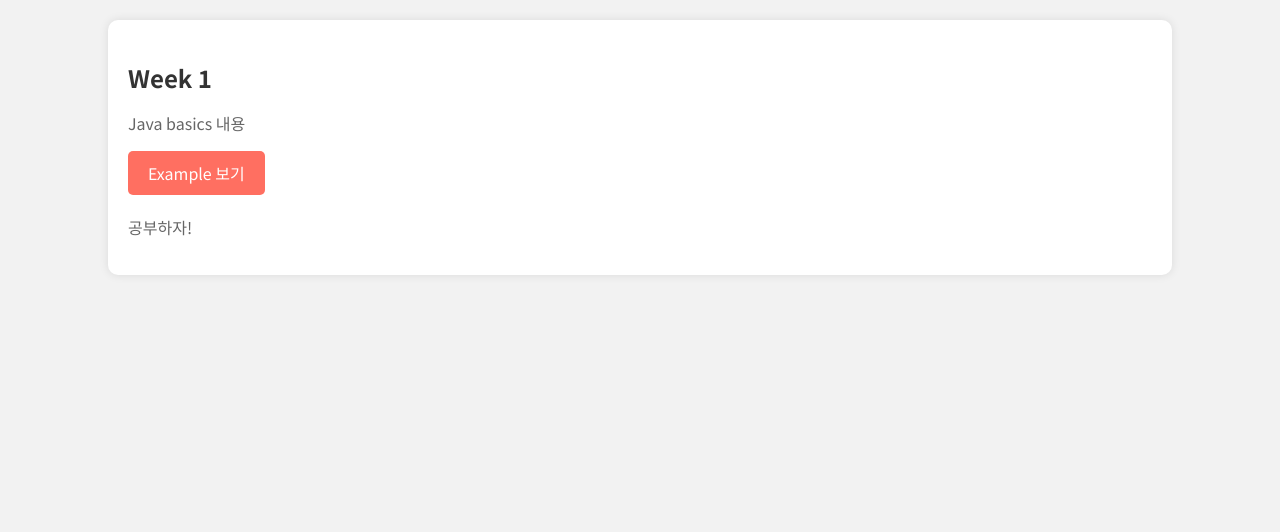
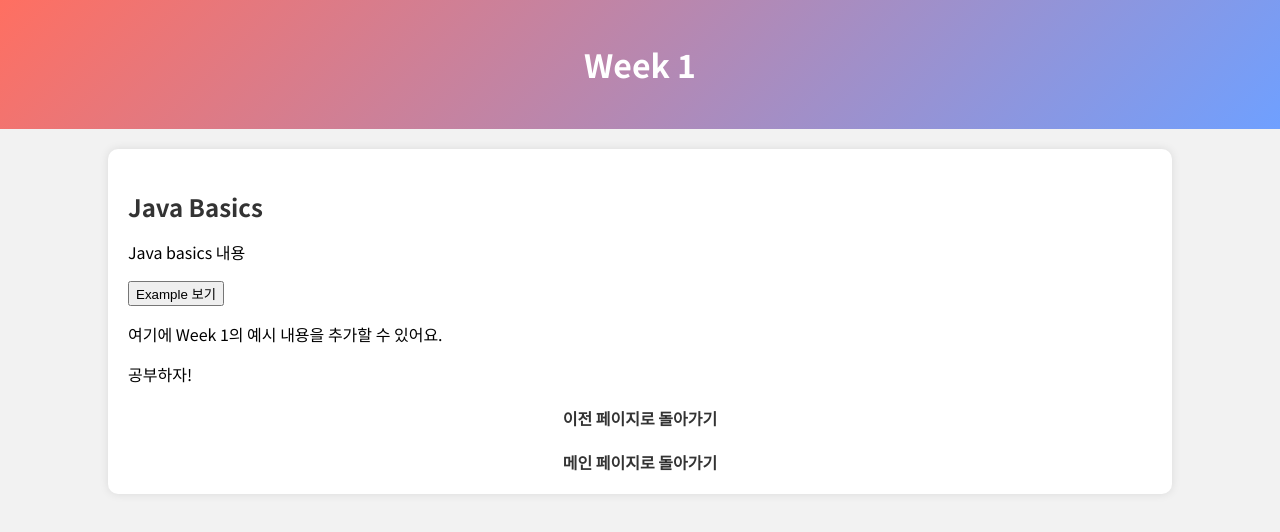
Before and after one commit to Jem-2/211, a plain HTML site: page w1.html in a window 1280 px wide. Drawn offline with Linux system fonts and the light colour scheme.

Commit message:
Update w1.html

```diff
--- a/w1.html
+++ b/w1.html
@@ -11,6 +11,12 @@
             margin: 0;
             padding: 0;
             background-color: #f2f2f2;
+        }
+        .header {
+            background: linear-gradient(135deg, #ff6f61, #6fa0ff);
+            color: #fff;
+            padding: 20px;
+            text-align: center;
         }
         .content {
             width: 80%;
@@ -26,38 +32,35 @@
             font-weight: bold;
             margin-bottom: 10px;
         }
-        p {
-            color: #666;
-            font-size: 16px;
-            line-height: 1.5;
+        ul {
+            list-style-type: none;
+            padding: 0;
         }
-        button {
-            background-color: #ff6f61;
-            color: #fff;
-            border: none;
-            padding: 10px 20px;
-            border-radius: 5px;
-            cursor: pointer;
-            transition: background-color 0.3s;
-            font-family: 'Noto Sans KR', sans-serif;
-            font-size: 16px;
+        ul li {
+            margin-bottom: 10px;
         }
-        button:hover {
-            background-color: #f2584c;
+        a {
+            color: #333;
+            text-decoration: none;
+            font-weight: bold;
         }
-        .example-content {
+        a:hover {
+            color: #ff6f61;
+        }
+        .back-btn {
+            display: block;
             margin-top: 20px;
-            display: none;
-        }
-        .week-content {
-            margin-top: 20px;
+            text-align: center;
         }
     </style>
     <link href="https://fonts.googleapis.com/css2?family=Noto+Sans+KR:wght@400;700&display=swap" rel="stylesheet">
 </head>
 <body>
+    <div class="header">
+        <h1>Week 1</h1>
+    </div>
     <div class="content">
-        <h2>Week 1</h2>
+        <h2>Java Basics</h2>
         <p>Java basics 내용</p>
         <button onclick="showExample()">Example 보기</button>
         <div id="example" class="example-content">
@@ -66,6 +69,8 @@
         <div class="week-content">
             <p>공부하자!</p>
         </div>
+        <a href="m1.html" class="back-btn">이전 페이지로 돌아가기</a>
+        <a href="index.html" class="back-btn">메인 페이지로 돌아가기</a>
     </div>
 
     <script>
```
